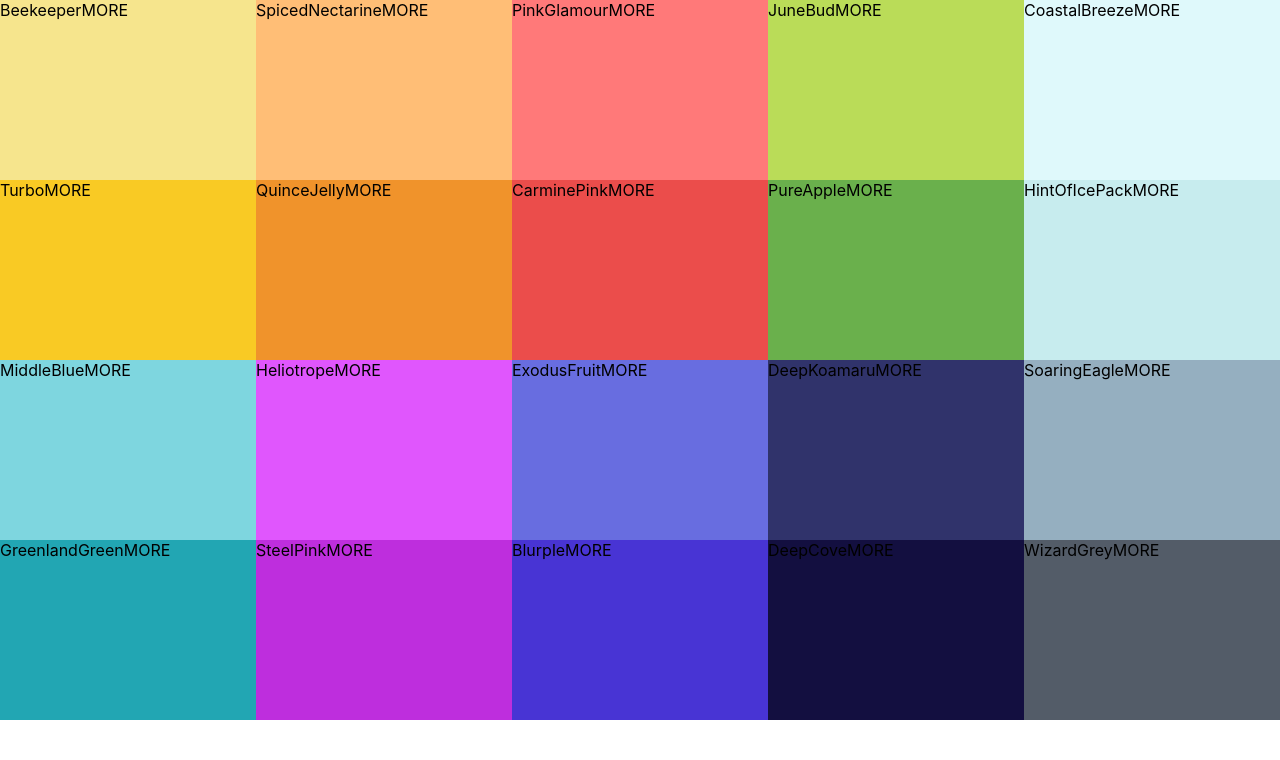
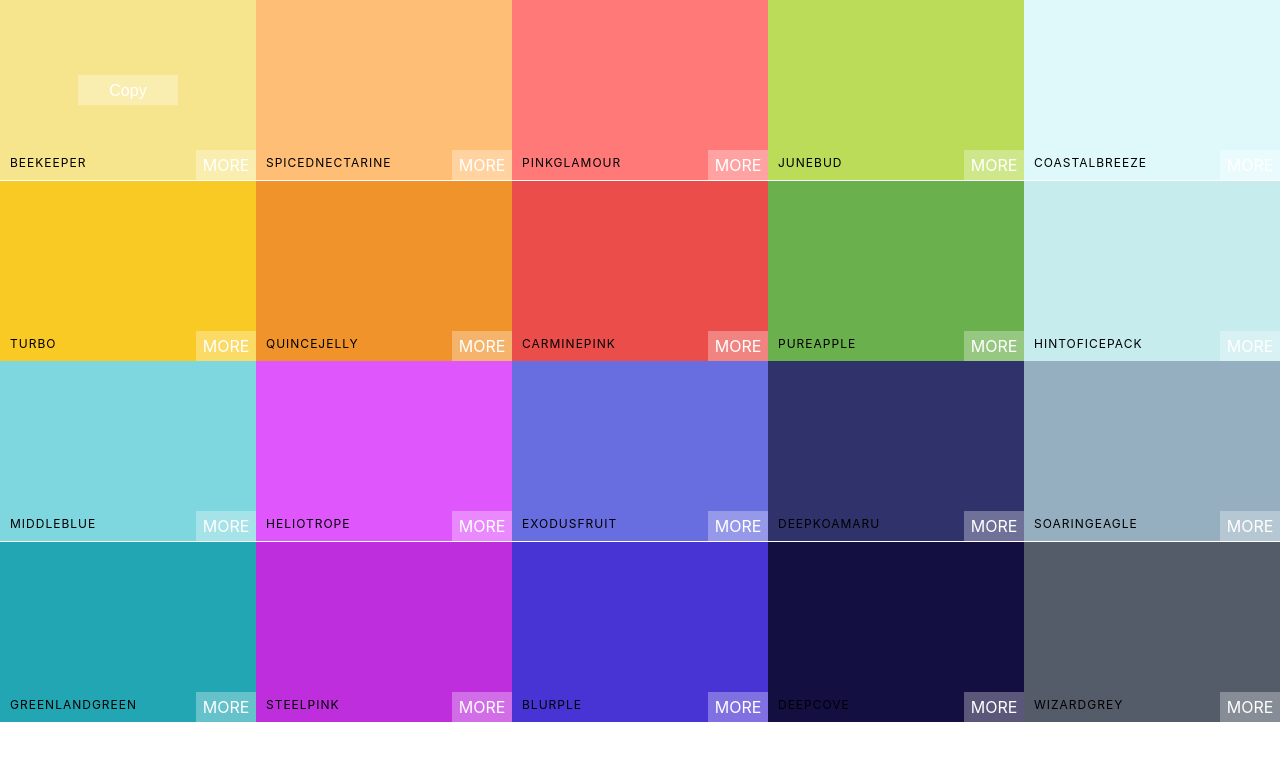
Before and after one commit to cjp0116/color-picker, a React (Create React App) app: page / in a window 1280 px wide. Shown: the top 760 px of the page. Built offline with nearby package versions, Linux system fonts and the light colour scheme.

Commit message:
added colorboxes css

```diff
--- a/src/components/Colorbox.css
+++ b/src/components/Colorbox.css
@@ -5,4 +5,55 @@
   display: inline-block;
   position: relative;
   cursor: pointer;
+  margin-bottom: -3.5px;
 }
+
+.copy-button {
+  width: 100px;
+  height: 30px;
+  position: absolute;
+  top: 50%;
+  left: 50%;
+  margin-left: -50px;
+  margin-top: -15px;
+  text-align: center;
+  outline: none;
+  background: rgba(255, 255, 255, 0.3);
+  font-size: 1rem;
+  line-height: 30px;
+  color: white;
+  text-transform: upper-case;
+  border: none;
+  opacity: 0;
+}
+
+.ColorBox:hover .copy-button {
+  opacity: 1;
+  transition: 0.5s;
+}
+
+.box-content {
+  position: absolute;
+  width: 100%;
+  left: 0px;
+  bottom: 0px;
+  padding: 10px;
+  color: black;
+  letter-spacing: 1px;
+  text-transform: uppercase;
+  font-size: 12px;
+}
+
+.see-more {
+  background: rgba(255, 255, 255, 0.3);
+  position: absolute;
+  border: none;
+  right: 0px;
+  bottom: 0px;
+  color: white;
+  width: 60px;
+  height: 30px;
+  text-align: center;
+  line-height: 30px;
+    text-transform: uppercase;
+}
--- a/src/components/Colorbox.jsx
+++ b/src/components/Colorbox.jsx
@@ -1,13 +1,16 @@
 import React from 'react'
 import "./Colorbox.css";
 
-const Colorbox = (props) => {
+const Colorbox = ({ name, background }) => {
   return (
-    <div className="ColorBox" style={{ background: props.background }}>
-      <span>{props.name}</span>
-      <span>
-        MORE
-      </span>
+    <div className="ColorBox" style={{ background }}>
+      <div className="copy-container">
+        <div className="box-content">
+          <span>{name}</span>
+        </div>
+        <button className="copy-button">Copy</button>
+      </div>
+      <span className="see-more">More</span>
     </div>
   )
 }
```
